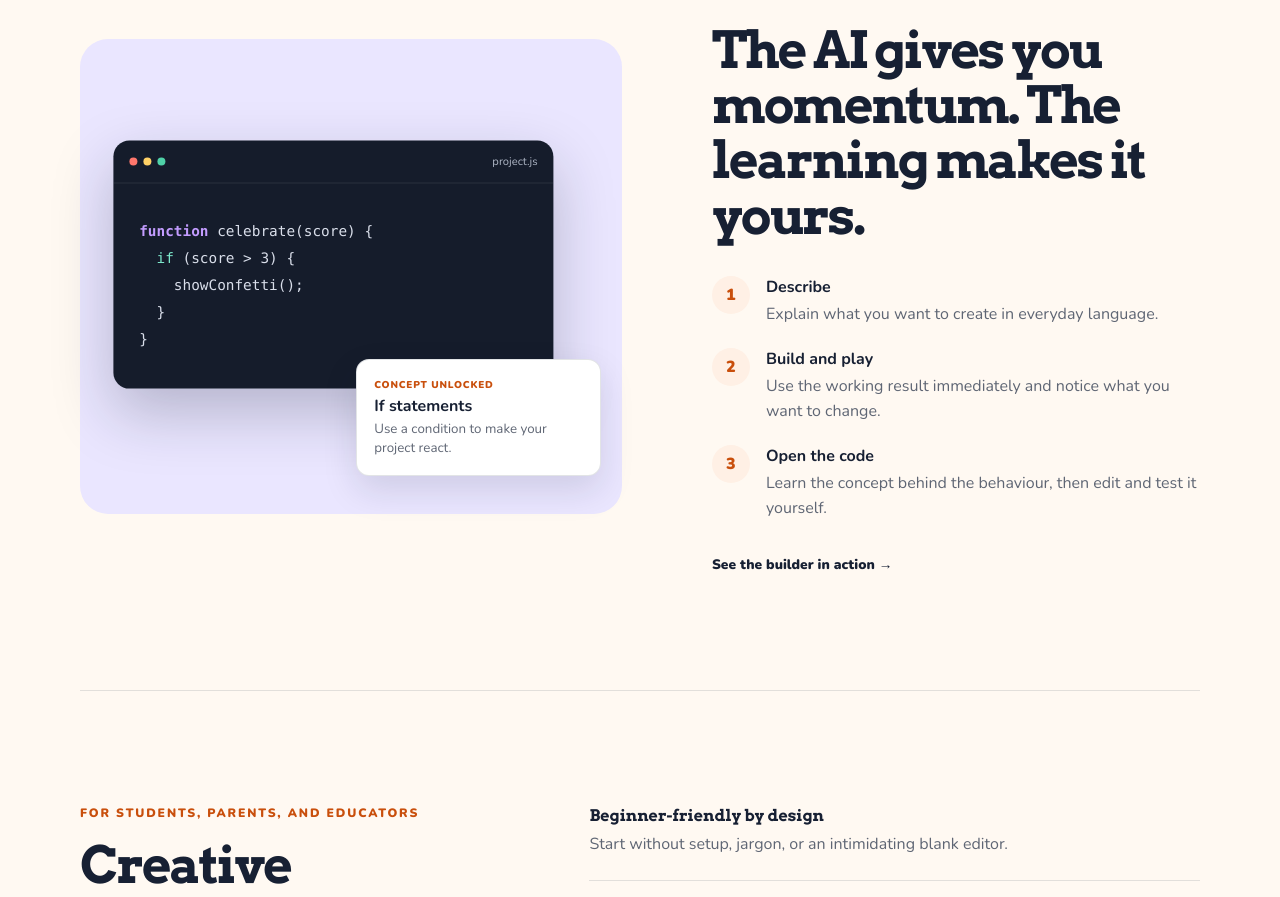
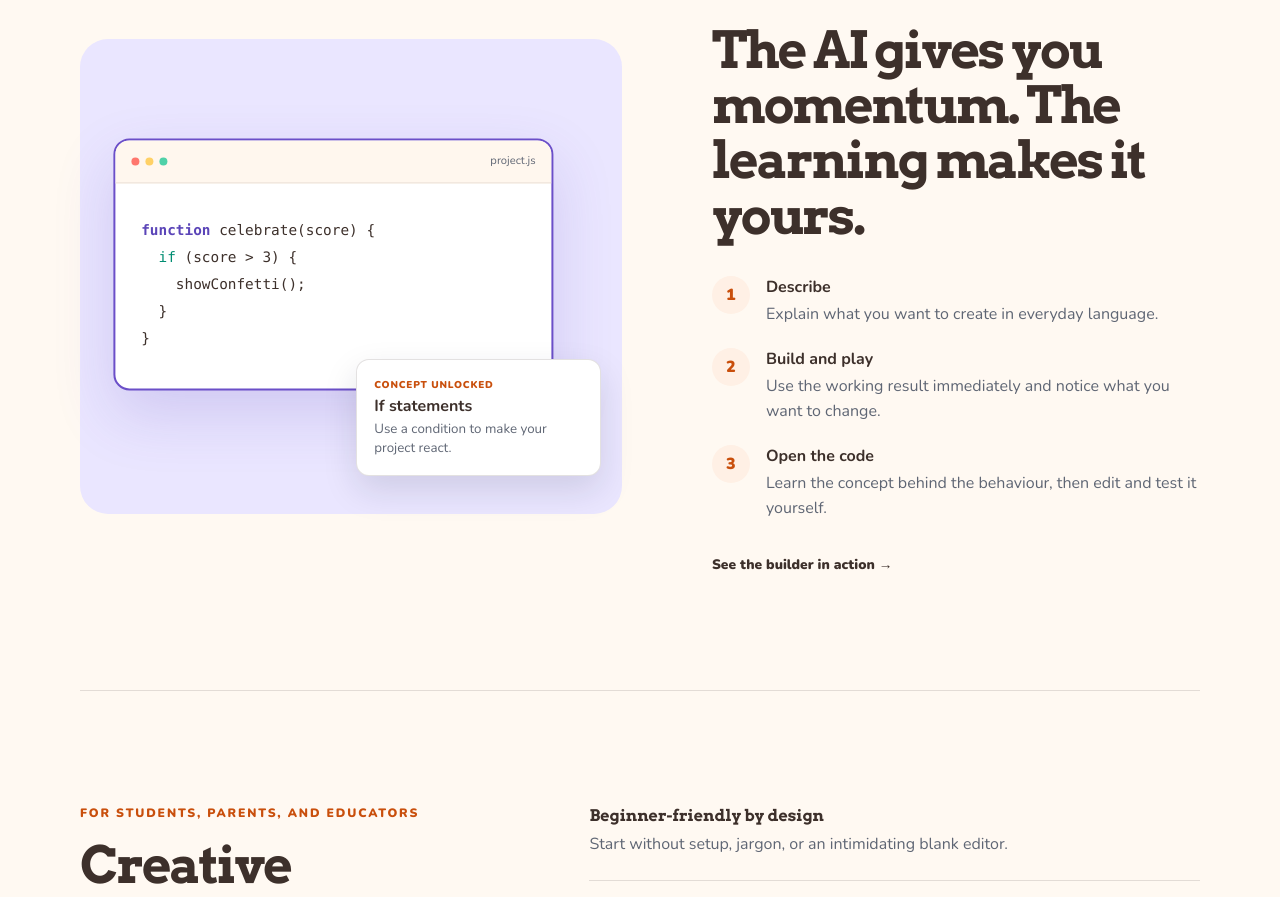
Before and after one commit to alqudah1/CodeIt, a React (Create React App) app in the folder packages/gamified-elearning/: page / in a window 1280 px wide. Shown: the part 1860-2757 px from the top of the page. Built offline with nearby package versions, Linux system fonts and the light colour scheme; no server answers; the HTML template or start-up script is replaced by a standard one.

Commit message:
style(home): replace navy surfaces with light brand colors

```diff
--- a/packages/gamified-elearning/src/pages/Home/HomeStudio.css
+++ b/packages/gamified-elearning/src/pages/Home/HomeStudio.css
@@ -1,5 +1,5 @@
 :root {
-  --studio-ink: #172033;
+  --studio-ink: #3d302b;
   --studio-muted: #5f6674;
   --studio-cream: #fff9f2;
   --studio-paper: #ffffff;
@@ -7,7 +7,7 @@
   --studio-orange-dark: #c94f0c;
   --studio-violet: #6857d9;
   --studio-mint: #dff7ef;
-  --studio-line: rgba(23, 32, 51, 0.12);
+  --studio-line: rgba(61, 48, 43, 0.14);
   --studio-shadow: 0 24px 70px rgba(56, 38, 22, 0.12);
 }
 
@@ -91,8 +91,8 @@
 .studio-button--primary:hover { color: #fff; background: #e96818; box-shadow: 0 16px 34px rgba(248, 120, 36, 0.38); }
 .studio-button--quiet { color: var(--studio-ink); background: rgba(255,255,255,0.68); border-color: var(--studio-line); }
 .studio-button--quiet:hover { color: var(--studio-ink); background: #fff; }
-.studio-button--dark { color: #fff; background: var(--studio-ink); box-shadow: 0 14px 34px rgba(23,32,51,0.22); }
-.studio-button--dark:hover { color: #fff; background: #0d1422; }
+.studio-button--dark { color: #fff; background: #5b45b8; box-shadow: 0 14px 34px rgba(91,69,184,0.24); }
+.studio-button--dark:hover { color: #fff; background: #49369d; }
 
 .studio-assurances {
   margin: 1.5rem 0 0;
@@ -135,7 +135,7 @@
 
 .studio-preview__idea-list { padding: 0.75rem 1rem; display: flex; gap: 0.5rem; overflow-x: auto; background: #fff9f2; border-bottom: 1px solid var(--studio-line); scrollbar-width: none; }
 .studio-preview__idea-list button { min-height: 44px; padding: 0.65rem 0.9rem; flex: 0 0 auto; color: var(--studio-muted); background: #fff; border: 1px solid var(--studio-line); border-radius: 999px; font: inherit; font-size: 0.75rem; font-weight: 900; cursor: pointer; }
-.studio-preview__idea-list button.is-active { color: #fff; background: var(--studio-ink); border-color: var(--studio-ink); }
+.studio-preview__idea-list button.is-active { color: #fff; background: #5b45b8; border-color: #5b45b8; }
 
 .studio-preview__body { min-height: 430px; display: grid; grid-template-rows: minmax(315px, 1fr) auto; }
 .studio-preview__canvas { position: relative; min-width: 0; padding: 3.2rem 2rem 2rem; display: grid; place-items: center; overflow: hidden; background: linear-gradient(135deg, #fff0df, color-mix(in srgb, var(--project-accent) 12%, #fff) 48%, #dff7ef); }
@@ -143,7 +143,7 @@
 .studio-preview__canvas::before { top: -70px; left: -50px; }
 .studio-preview__canvas::after { right: -65px; bottom: -80px; background: var(--project-accent); transform: rotate(-18deg); }
 .studio-preview__made-with { position: absolute; top: 1rem; right: 1.2rem; color: var(--studio-ink); font-size: 0.63rem; font-weight: 900; letter-spacing: 0.08em; text-transform: uppercase; }
-.studio-preview__project-card { position: relative; z-index: 1; width: min(100%, 390px); padding: 2.4rem 1.8rem 1.6rem; text-align: center; background: rgba(255,255,255,0.94); border: 2px solid var(--studio-ink); border-radius: 22px; box-shadow: 9px 9px 0 color-mix(in srgb, var(--project-accent) 72%, #172033); animation: studio-project-in 260ms ease both; }
+.studio-preview__project-card { position: relative; z-index: 1; width: min(100%, 390px); padding: 2.4rem 1.8rem 1.6rem; text-align: center; background: rgba(255,255,255,0.94); border: 2px solid #6b4fc8; border-radius: 22px; box-shadow: 9px 9px 0 color-mix(in srgb, var(--project-accent) 68%, #f87824); animation: studio-project-in 260ms ease both; }
 .studio-preview__project-kicker { color: var(--project-accent); font-size: 0.61rem; font-weight: 900; letter-spacing: 0.1em; text-transform: uppercase; }
 .studio-preview__project-title { margin: 0.8rem 0 0.5rem; color: #171f30; font-family: "Arvo", serif; font-size: clamp(1.35rem, 2.5vw, 2rem); font-weight: 700; letter-spacing: -0.04em; line-height: 1.15; }
 .studio-preview__project-card > p:not(.studio-preview__project-title) { min-height: 2.5em; margin-bottom: 1rem; color: #656b78; font-size: 0.83rem; }
@@ -151,11 +151,11 @@
 .studio-preview__project-shapes i { width: 42px; height: 10px; background: var(--studio-orange); border-radius: 99px; }
 .studio-preview__project-shapes i:nth-child(2) { width: 68px; background: var(--project-accent); }
 .studio-preview__project-shapes i:nth-child(3) { background: #48c9a6; }
-.studio-preview__learn { min-height: 98px; padding: 1rem 1.15rem; display: grid; grid-template-columns: 1fr auto; align-items: center; gap: 1rem; color: #fff; background: var(--studio-ink); }
+.studio-preview__learn { min-height: 98px; padding: 1rem 1.15rem; display: grid; grid-template-columns: 1fr auto; align-items: center; gap: 1rem; color: var(--studio-ink); background: #eee9ff; border-top: 1px solid #d5cbff; }
 .studio-preview__learn div { display: grid; gap: 0.24rem; }
-.studio-preview__learn span { color: #ffb27d; font-size: 0.62rem; font-weight: 900; letter-spacing: 0.1em; text-transform: uppercase; }
+.studio-preview__learn span { color: var(--studio-orange-dark); font-size: 0.62rem; font-weight: 900; letter-spacing: 0.1em; text-transform: uppercase; }
 .studio-preview__learn strong { font-size: 0.82rem; }
-.studio-preview__learn code { padding: 0.7rem 0.85rem; color: #9cf2d9; background: #0d1422; border-radius: 10px; font-size: 0.7rem; }
+.studio-preview__learn code { padding: 0.7rem 0.85rem; color: #4c399f; background: #fff; border: 1px solid #d5cbff; border-radius: 10px; font-size: 0.7rem; }
 @keyframes studio-project-in { from { opacity: 0; transform: translateY(8px) scale(0.98); } }
 
 .studio-proof {
@@ -163,12 +163,12 @@
   display: grid;
   grid-template-columns: repeat(3, 1fr);
   gap: 1px;
-  background: var(--studio-ink);
-  color: #fff;
+  background: #fff0e4;
+  color: var(--studio-ink);
 }
-.studio-proof p { margin: 0; padding: 1rem 1.35rem; color: #cfd5df; font-size: 0.84rem; line-height: 1.5; border-left: 1px solid rgba(255,255,255,0.13); }
+.studio-proof p { margin: 0; padding: 1rem 1.35rem; color: var(--studio-muted); font-size: 0.84rem; line-height: 1.5; border-left: 1px solid rgba(201,79,12,0.16); }
 .studio-proof p:first-child { border-left: 0; }
-.studio-proof strong { display: block; margin-bottom: 0.2rem; color: #fff; }
+.studio-proof strong { display: block; margin-bottom: 0.2rem; color: var(--studio-ink); }
 
 .studio-start, .studio-loop, .studio-trust {
   width: min(1120px, calc(100% - 48px));
@@ -191,15 +191,15 @@
 
 .studio-loop { display: grid; grid-template-columns: 1fr 0.9fr; gap: clamp(3rem, 7vw, 7rem); align-items: center; }
 .studio-loop__visual { min-height: 475px; position: relative; display: grid; place-items: center; background: #eae6ff; border-radius: 28px; }
-.studio-loop__window { width: min(86%, 440px); overflow: hidden; background: #151c2b; border-radius: 16px; box-shadow: 0 24px 60px rgba(23,32,51,0.25); transform: translate(-4%, -5%); }
-.studio-loop__window-head { min-height: 43px; padding: 0 1rem; display: flex; align-items: center; gap: 6px; color: #aeb6c5; border-bottom: 1px solid rgba(255,255,255,0.09); font-size: 0.7rem; }
+.studio-loop__window { width: min(86%, 440px); overflow: hidden; background: #fff; border: 2px solid #6b4fc8; border-radius: 16px; box-shadow: 0 24px 60px rgba(91,69,184,0.18); transform: translate(-4%, -5%); }
+.studio-loop__window-head { min-height: 43px; padding: 0 1rem; display: flex; align-items: center; gap: 6px; color: var(--studio-muted); background: #fff7ee; border-bottom: 1px solid #eadfd5; font-size: 0.7rem; }
 .studio-loop__window-head i { width: 8px; height: 8px; background: #ff776d; border-radius: 50%; }
 .studio-loop__window-head i:nth-child(2) { background: #ffd166; }
 .studio-loop__window-head i:nth-child(3) { background: #4fd1a8; }
 .studio-loop__window-head span { margin-left: auto; }
-.studio-loop__window pre { margin: 0; padding: 2.2rem 1.6rem; color: #d9deea; font-size: clamp(0.72rem, 1.3vw, 0.9rem); line-height: 1.8; }
-.studio-loop__window b { color: #c39cff; }
-.studio-loop__window em { color: #7ce7cb; font-style: normal; }
+.studio-loop__window pre { margin: 0; padding: 2.2rem 1.6rem; color: var(--studio-ink); font-size: clamp(0.72rem, 1.3vw, 0.9rem); line-height: 1.8; }
+.studio-loop__window b { color: #5b45b8; }
+.studio-loop__window em { color: #008d72; font-style: normal; }
 .studio-loop__lesson-card { position: absolute; right: 4%; bottom: 8%; width: min(55%, 245px); padding: 1.1rem; display: grid; gap: 0.2rem; background: #fff; border: 1px solid var(--studio-line); border-radius: 13px; box-shadow: 0 14px 34px rgba(23,32,51,0.13); }
 .studio-loop__lesson-card span { color: var(--studio-orange-dark); font-size: 0.62rem; font-weight: 900; letter-spacing: 0.08em; text-transform: uppercase; }
 .studio-loop__lesson-card small { color: var(--studio-muted); line-height: 1.4; }
@@ -221,15 +221,15 @@
 .studio-final h2 { margin-bottom: 0.5rem; }
 .studio-final p { margin-bottom: 0; }
 
-.studio-footer { color: #dfe3ec; background: var(--studio-ink); }
+.studio-footer { color: var(--studio-ink); background: #fff3e8; border-top: 1px solid #f0d8c5; }
 .studio-footer__top { width: min(1120px, calc(100% - 48px)); margin: 0 auto; padding: 4.5rem 0 3.5rem; display: grid; grid-template-columns: 1.4fr repeat(3, 1fr); gap: 3rem; }
-.studio-footer__brand img { width: 104px; filter: brightness(0) invert(1); }
-.studio-footer__brand p { max-width: 260px; margin-top: 1rem; color: #aeb6c5; line-height: 1.55; }
+.studio-footer__brand img { width: 104px; }
+.studio-footer__brand p { max-width: 260px; margin-top: 1rem; color: var(--studio-muted); line-height: 1.55; }
 .studio-footer__top > div:not(.studio-footer__brand) { display: flex; flex-direction: column; gap: 0.55rem; }
-.studio-footer__top strong { margin-bottom: 0.35rem; color: #fff; font-size: 0.78rem; letter-spacing: 0.08em; text-transform: uppercase; }
-.studio-footer a { color: #b8c0cf; font-size: 0.84rem; text-decoration: none; }
-.studio-footer a:hover { color: #fff; }
-.studio-footer__bottom { width: min(1120px, calc(100% - 48px)); margin: 0 auto; padding: 1.2rem 0 2rem; display: flex; gap: 1rem; color: #8791a3; border-top: 1px solid rgba(255,255,255,0.1); font-size: 0.76rem; }
+.studio-footer__top strong { margin-bottom: 0.35rem; color: var(--studio-ink); font-size: 0.78rem; letter-spacing: 0.08em; text-transform: uppercase; }
+.studio-footer a { color: var(--studio-muted); font-size: 0.84rem; text-decoration: none; }
+.studio-footer a:hover { color: var(--studio-orange-dark); }
+.studio-footer__bottom { width: min(1120px, calc(100% - 48px)); margin: 0 auto; padding: 1.2rem 0 2rem; display: flex; gap: 1rem; color: #8a746a; border-top: 1px solid #ead3c2; font-size: 0.76rem; }
 .studio-footer__bottom a:first-of-type { margin-left: auto; }
 
 @media (prefers-reduced-motion: reduce) {
@@ -250,7 +250,7 @@
   .studio-hero h1 { font-size: clamp(2.55rem, 12vw, 4rem); }
   .studio-preview__canvas { min-height: 320px; }
   .studio-proof { grid-template-columns: 1fr; }
-  .studio-proof p, .studio-proof p:first-child { border-top: 1px solid rgba(255,255,255,0.13); border-left: 0; }
+  .studio-proof p, .studio-proof p:first-child { border-top: 1px solid rgba(201,79,12,0.16); border-left: 0; }
   .studio-proof p:first-child { border-top: 0; }
   .studio-start__grid { grid-template-columns: 1fr; }
   .studio-start-card { min-height: 250px; border-top: 1px solid var(--studio-line); border-left: 0; }
@@ -270,7 +270,7 @@
   .studio-preview__body { min-height: 0; }
   .studio-preview__idea-list { padding: 0.65rem; }
   .studio-preview__canvas { min-height: 300px; padding: 2.7rem 1rem 1.5rem; }
-  .studio-preview__project-card { padding: 1.8rem 1rem 1.35rem; box-shadow: 6px 6px 0 color-mix(in srgb, var(--project-accent) 72%, #172033); }
+  .studio-preview__project-card { padding: 1.8rem 1rem 1.35rem; box-shadow: 6px 6px 0 color-mix(in srgb, var(--project-accent) 68%, #f87824); }
   .studio-preview__learn { grid-template-columns: 1fr; }
   .studio-preview__learn code { width: 100%; overflow-x: auto; }
   .studio-loop__visual { min-height: 390px; }
```
